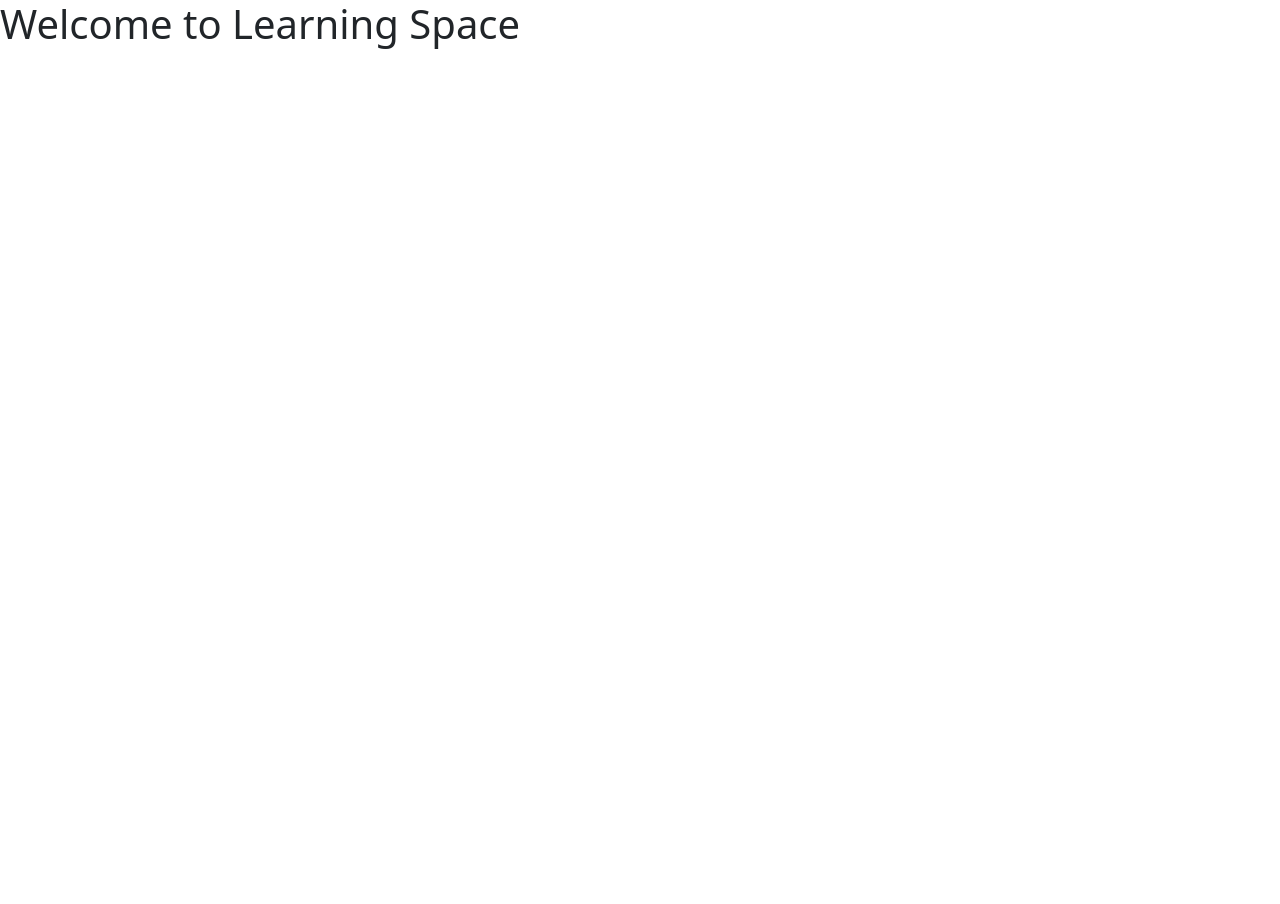
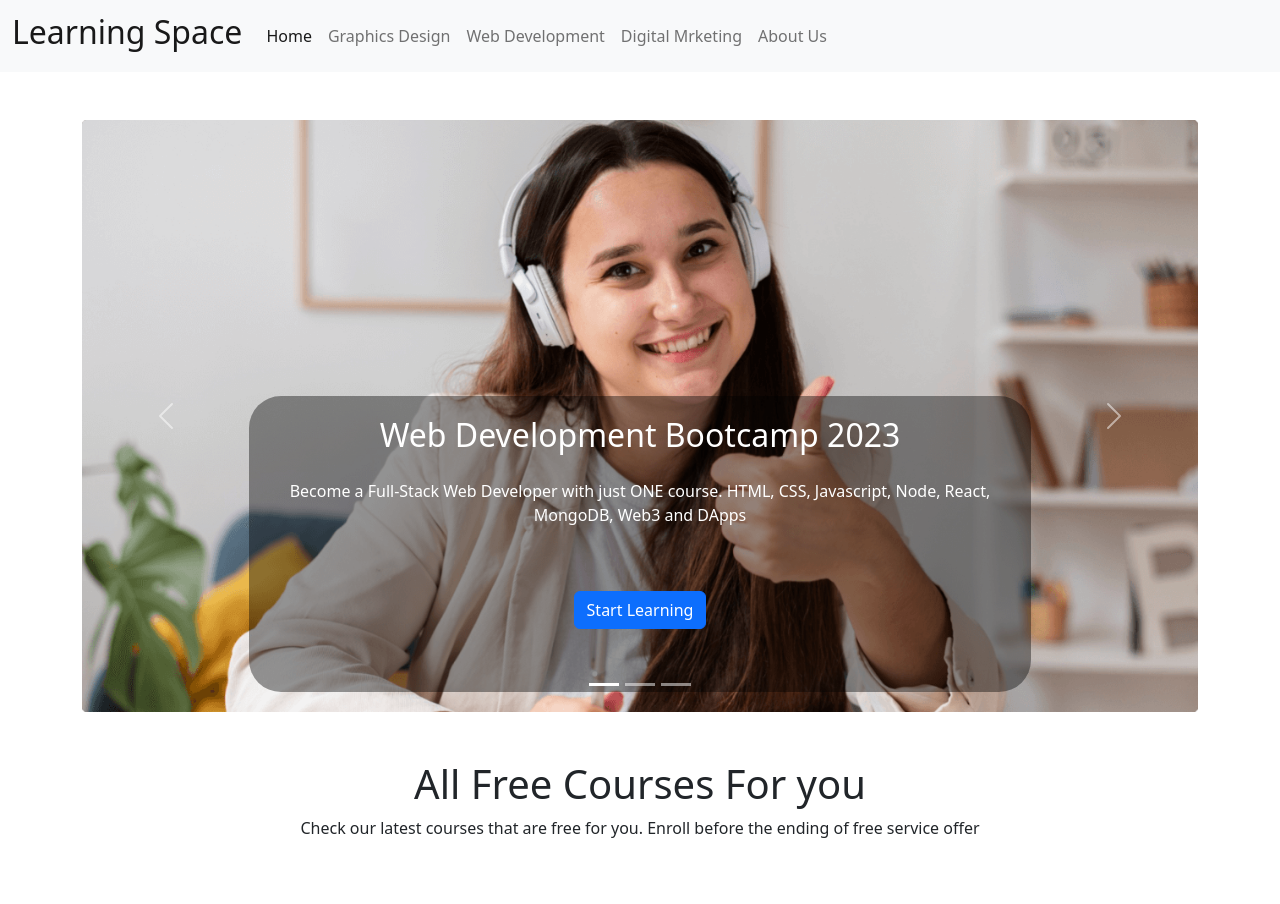
Before and after one commit to parvezmrf/learning-space, a plain HTML site: page index.html in a window 1280 px wide. Before the commit the page ends 800 px from the top, so only its background shows below. Drawn offline with nearby package versions, Linux system fonts and the light colour scheme.

Commit message:
slide added

```diff
--- /dev/null
+++ b/css/styles.css
@@ -0,0 +1,13 @@
+.nav-link {
+    transition: 0.3s;
+
+}
+
+.nav-link:hover {
+    background-color: rgb(0, 0, 0, 0.3);
+    border-radius: 10px;
+}
+
+.bg-cover-tittle {
+    background-color: hsla(0, 0%, 0%, 0.4);
+}
--- a/index.html
+++ b/index.html
@@ -7,11 +7,117 @@
     <title>Learning Space</title>
     <link href="https://cdn.jsdelivr.net/npm/bootstrap@5.2.0/dist/css/bootstrap.min.css" rel="stylesheet"
         integrity="sha384-gH2yIJqKdNHPEq0n4Mqa/HGKIhSkIHeL5AyhkYV8i59U5AR6csBvApHHNl/vI1Bx" crossorigin="anonymous">
+    <!-- customs css  -->
+    <link rel="stylesheet" href="css/styles.css">
 </head>
 
 <body>
 
-    <h1>Welcome to Learning Space</h1>
+    <!-- header start -->
+    <header>
+        <nav class="navbar navbar-expand-lg bg-light">
+            <div class="container-fluid">
+                <a class="navbar-brand" href="index.html">
+                    <h2>Learning Space</h2>
+                </a>
+                <button class="navbar-toggler" type="button" data-bs-toggle="collapse" data-bs-target="#navbarNav"
+                    aria-controls="navbarNav" aria-expanded="false" aria-label="Toggle navigation">
+                    <span class="navbar-toggler-icon"></span>
+                </button>
+                <div class="collapse navbar-collapse" id="navbarNav">
+                    <ul class="navbar-nav">
+                        <li class="nav-item text-center">
+                            <a class="nav-link active" aria-current="page" href="#">Home</a>
+                        </li>
+                        <li class="nav-item text-center">
+                            <a class="nav-link" href="#">Graphics Design</a>
+                        </li>
+                        <li class="nav-item text-center">
+                            <a class="nav-link" href="#">Web Development</a>
+                        </li>
+                        <li class="nav-item text-center">
+                            <a class="nav-link">Digital Mrketing</a>
+                        </li>
+                        <li class="nav-item text-center">
+                            <a class="nav-link">About Us</a>
+                        </li>
+                    </ul>
+                </div>
+            </div>
+        </nav>
+
+
+        <!-- slider start  -->
+        <div class="container py-5">
+            <div id="carouselExampleCaptions" class="carousel slide" data-bs-ride="false">
+                <div class="carousel-indicators">
+                    <button type="button" data-bs-target="#carouselExampleCaptions" data-bs-slide-to="0" class="active"
+                        aria-current="true" aria-label="Slide 1"></button>
+                    <button type="button" data-bs-target="#carouselExampleCaptions" data-bs-slide-to="1"
+                        aria-label="Slide 2"></button>
+                    <button type="button" data-bs-target="#carouselExampleCaptions" data-bs-slide-to="2"
+                        aria-label="Slide 3"></button>
+                </div>
+                <div class="carousel-inner">
+                    <div class="carousel-item active">
+                        <img src="images/cover/cover-1.png" class="d-block w-100" alt="...">
+                        <div class="carousel-caption d-block d-md-block h-50 rounded-5 bg-cover-tittle ">
+                            <h2>Web Development Bootcamp 2023</h2>
+                            <p class="pt-lg-3 pb-lg-5">Become a Full-Stack Web Developer with just ONE course.
+                                HTML,
+                                CSS, Javascript, Node, React, MongoDB, Web3 and DApps</p>
+
+                            <button class="btn btn-primary">Start Learning</button>
+
+                        </div>
+                    </div>
+                    <div class="carousel-item">
+                        <img src="images/cover/cover-2.jpg" class="d-block w-100" alt="...">
+                        <div class="carousel-caption d-none d-md-block h-50 rounded-5 bg-cover-tittle">
+                            <h2>Graphic Design Masterclass</h2>
+                            <p class="pt-lg-3 pb-lg-5">The Ultimate Graphic Design Course Which Covers Photoshop,
+                                Illustrator, InDesign,Design Theory, Branding and Logo Design</p>
+                            <button class="btn btn-primary">Start Learning</button>
+
+                        </div>
+                    </div>
+                    <div class="carousel-item">
+                        <img src="images/cover/cover-3.jpg" class="d-block w-100" alt="...">
+                        <div class="carousel-caption d-none d-md-block h-50 rounded-5 bg-cover-tittle">
+                            <h2>Mega Digital Marketing</h2>
+                            <p class="pt-lg-3 pb-lg-5">Digital Marketing Strategy, Social Media Marketing, WordPress,
+                                SEO, Digital Sale, Email, Instagram, Facebook, ads</p>
+                            <button class="btn btn-primary">Start Learning</button>
+
+                        </div>
+                    </div>
+                </div>
+                <button class="carousel-control-prev" type="button" data-bs-target="#carouselExampleCaptions"
+                    data-bs-slide="prev">
+                    <span class="carousel-control-prev-icon" aria-hidden="true"></span>
+                    <span class="visually-hidden">Previous</span>
+                </button>
+                <button class="carousel-control-next" type="button" data-bs-target="#carouselExampleCaptions"
+                    data-bs-slide="next">
+                    <span class="carousel-control-next-icon" aria-hidden="true"></span>
+                    <span class="visually-hidden">Next</span>
+                </button>
+            </div>
+            <!-- slider end  -->
+        </div>
+        <!-- header end -->
+    </header>
+
+    <main>
+        <div class=" pb-5 text-center">
+            <h1>All Free Courses For you</h1>
+            <p>Check our latest courses that are free for you.
+                Enroll before the ending of free service offer </p>
+        </div>
+
+        <!-- all course list -->
+
+    </main>
 
 
 
```
